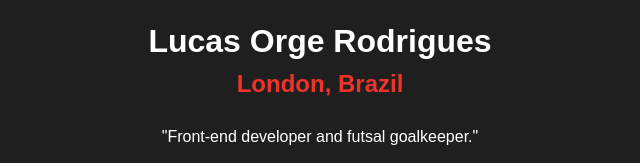
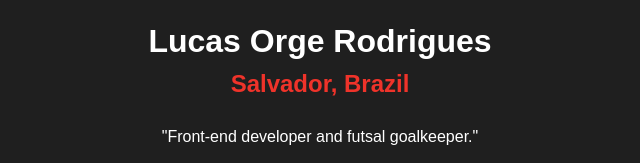
Before and after one commit to LucasLorde00/FEM-Profile-Links, a plain HTML site: page index.html in a window 1280 px wide. Shown: the part 251-414 px from the top of the page, 320-960 px from the left. Drawn offline with Linux system fonts and the light colour scheme.

Commit message:
index.html

```diff
--- a/index.html
+++ b/index.html
@@ -19,7 +19,7 @@
 
             <img id="profile-img" src="assets/images/a foto 400x400.png" alt="Lucas Orge Rodrigues">
             <h1>Lucas Orge Rodrigues</h1>
-            <h2>London, Brazil</h2>
+            <h2>Salvador, Brazil</h2>
             <p>"Front-end developer and futsal goalkeeper."</p>
 
         </div>
```
